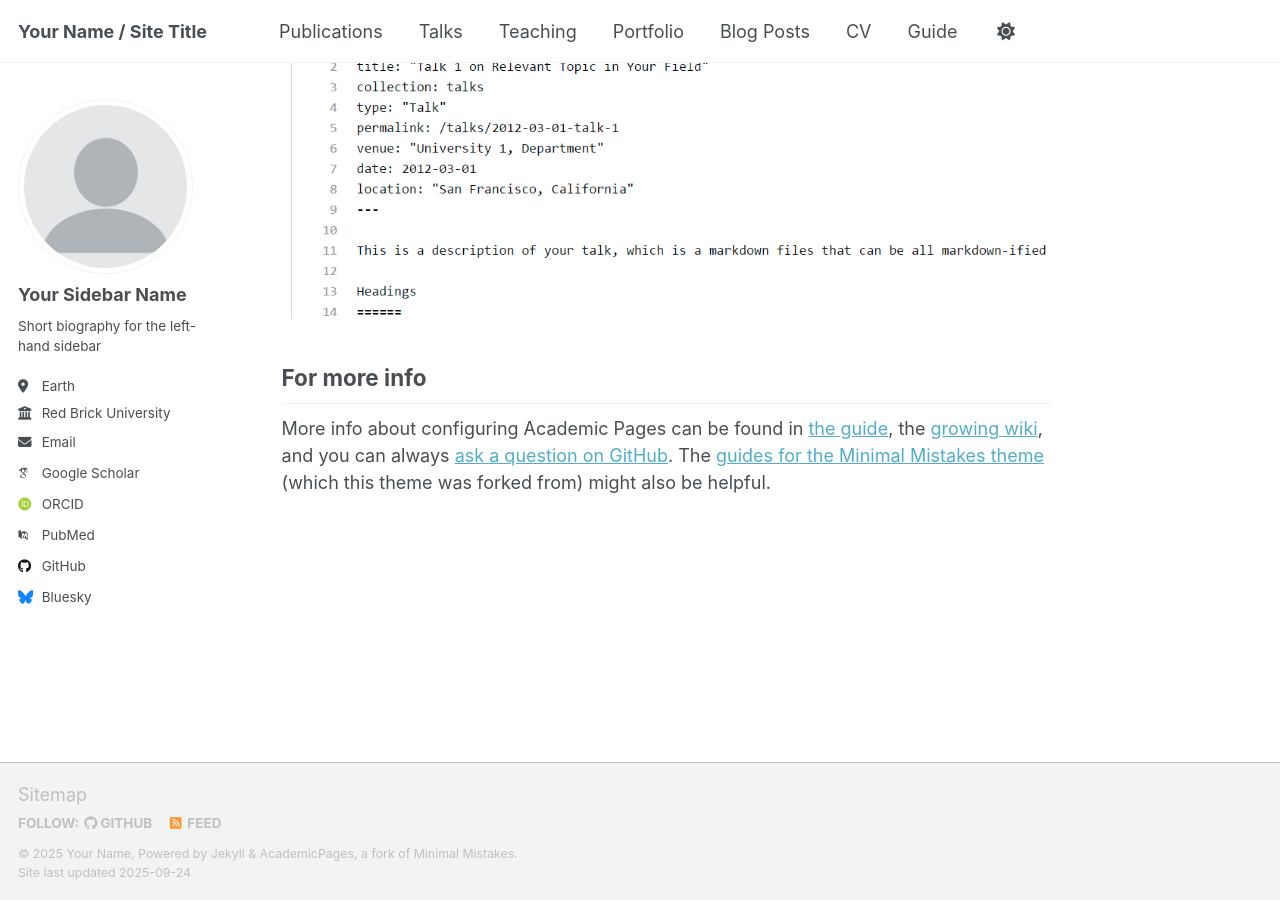
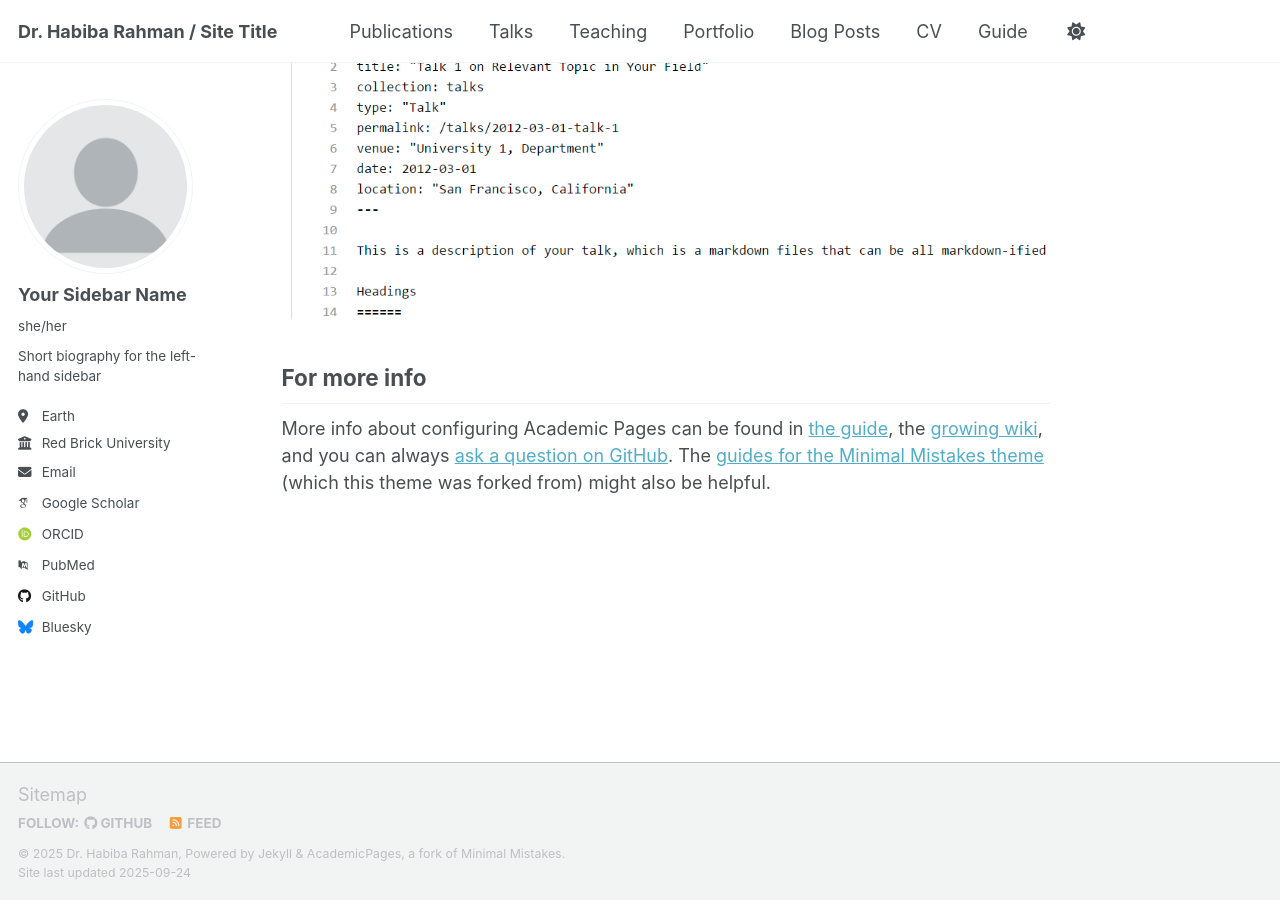
Before and after one commit to Dr-Habiba/Dr-Habiba, a Jekyll site: the page built from _pages/about.md, in a window 1280 px wide and 900 px high, scrolled down 2880 px. Built offline with Jekyll 4.4.1, drawn with Linux system fonts in a browser that asks for light colours; some web fonts are replaced; a script that is not in the unit is left out.

Commit message:
Update _config.yml

```diff
--- a/_config.yml
+++ b/_config.yml
@@ -9,14 +9,14 @@
 # Basic Site Settings
 locale                   : "en-US"
 site_theme               : "default" # Currently available options are "default", "air"
-title                    : "Your Name / Site Title"
+title                    : "Dr. Habiba Rahman / Site Title"
 title_separator          : "-"
-name                     : &name "Your Name"
+name                     : &name "Dr. Habiba Rahman"
 description              : &description "Your Name's academic portfolio"   # Update this with a general description of your site, this is the default if not overridden by a page
-url                      : https://academicpages.github.io # The base hostname & protocol for your site e.g. "https://[your GitHub username].github.io",
+url                      : https://Dr-Habiba.github.io # The base hostname & protocol for your site e.g. "https://[your GitHub username].github.io",
                                                            # or if you already have some other page hosted on Github then use "https://[your GitHub username].github.io/[Your Repo Name]"
 baseurl                  : "" # the subpath of your site, e.g. "/blog"
-repository               : "academicpages/academicpages.github.io"
+repository               : "Dr-Habiba/Dr-Habiba.github.io"
 
 # Site Author - The following control what appear as part of the author content on the side bar.
 #               If a field is blank the icon and link will not appear, otherwise it will be shown.
@@ -25,7 +25,7 @@ author:
   # Biographic information
   avatar           : "profile.png"
   name             : "Your Sidebar Name"
-  pronouns         : # example: "she/her"
+  pronouns         : "she/her" # example: "she/her"
   bio              : "Short biography for the left-hand sidebar"
   location         : "Earth"
   employer         : "Red Brick University"
```
